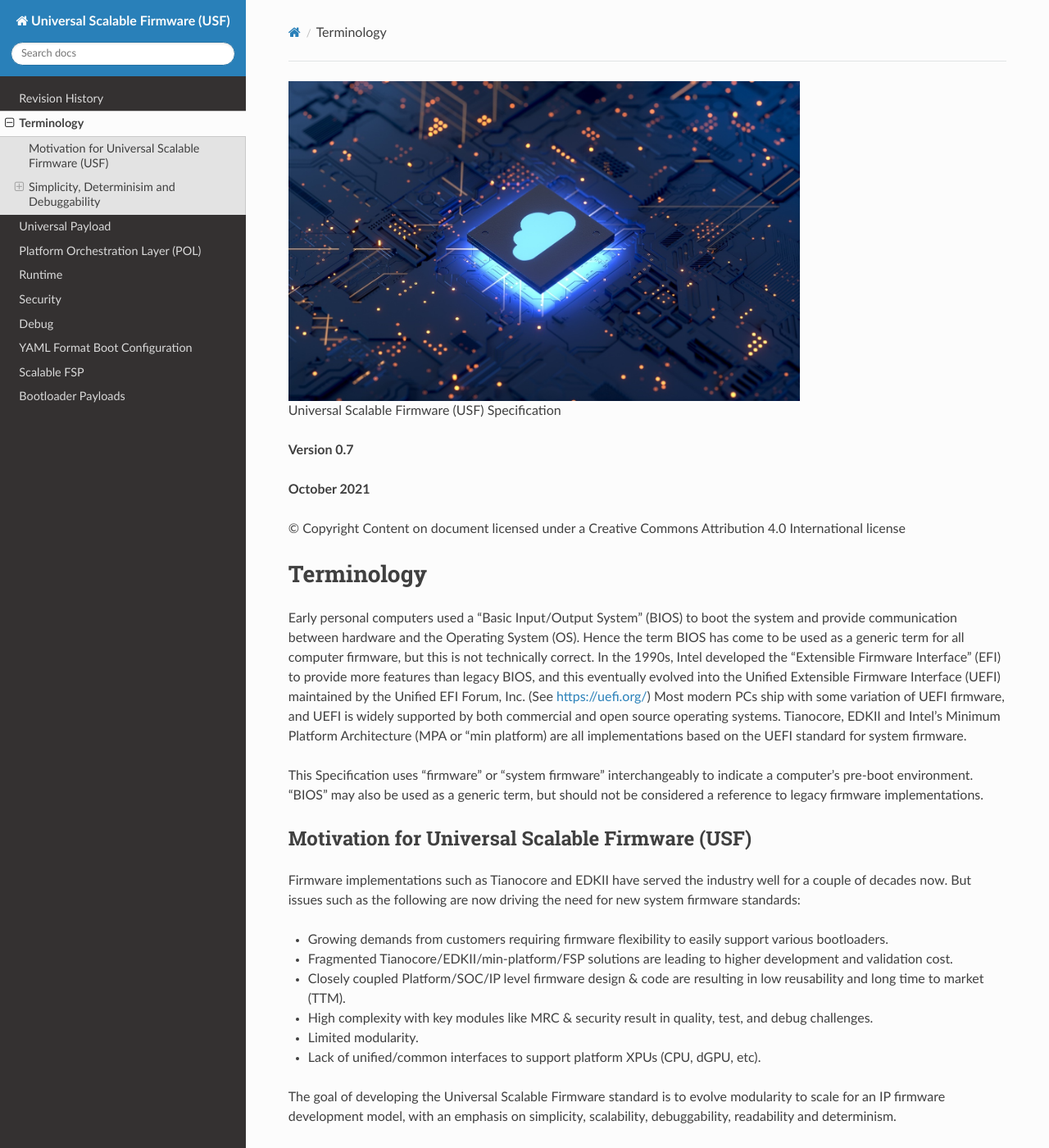
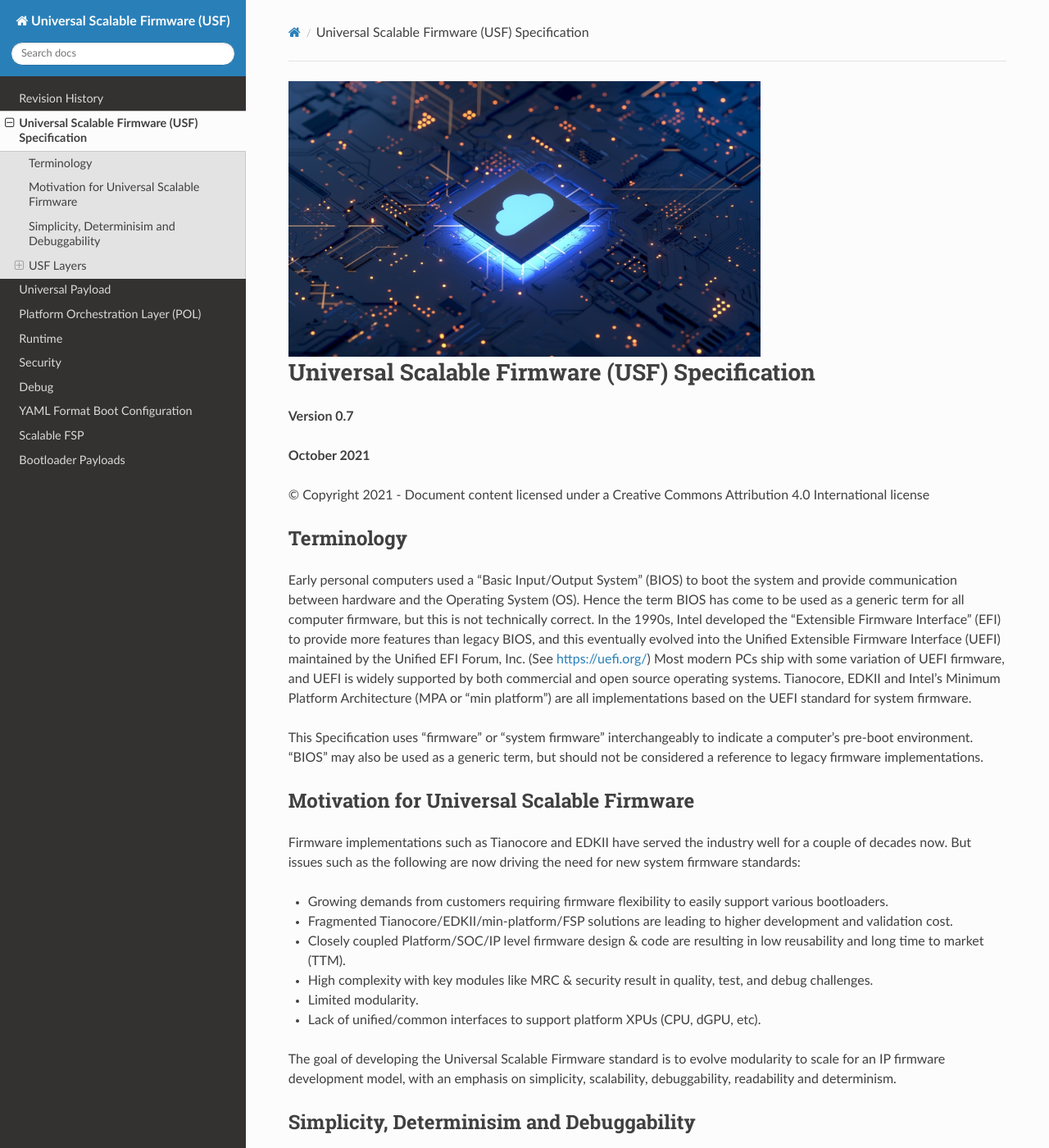
Before and after one commit to UniversalScalableFirmware/documentation, a Sphinx documentation site: the page built from source/1_terminology.rst, in a window 1280 px wide and 1400 px high. Shown: the whole window at 82% size. Built offline with Sphinx 7.4.7 and the Read the Docs theme 2.0.0, drawn with Linux system fonts in a browser that asks for light colours.

Commit message:
Formatting / cleanup
Formatting & proofreading cleanup.

```diff
--- a/source/1_terminology.rst
+++ b/source/1_terminology.rst
@@ -1,26 +1,28 @@
 .. image:: images/image1.jpeg
-   :width: 6.5in
-   :height: 4.0625in
+   :width: 6in
+   :height: 3.5in
 
+=================================================
 Universal Scalable Firmware (USF) Specification
+=================================================
 
 **Version 0.7**
 
 **October 2021**
 
-© Copyright Content on document licensed under a Creative Commons Attribution 4.0 International license
+© Copyright 2021 - Document content licensed under a Creative Commons Attribution 4.0 International license
 
 
 Terminology
 ===========
 
-Early personal computers used a "Basic Input/Output System" (BIOS) to boot the system and provide communication between hardware and the Operating System (OS). Hence the term BIOS has come to be used as a generic term for all computer firmware, but this is not technically correct. In the 1990s, Intel developed the "Extensible Firmware Interface" (EFI) to provide more features than legacy BIOS, and this eventually evolved into the Unified Extensible Firmware Interface (UEFI) maintained by the Unified EFI Forum, Inc. (See https://uefi.org/) Most modern PCs ship with some variation of UEFI firmware, and UEFI is widely supported by both commercial and open source operating systems. Tianocore, EDKII and Intel's Minimum Platform Architecture (MPA or "min platform) are all implementations based on the UEFI standard for system firmware.
+Early personal computers used a "Basic Input/Output System" (BIOS) to boot the system and provide communication between hardware and the Operating System (OS). Hence the term BIOS has come to be used as a generic term for all computer firmware, but this is not technically correct. In the 1990s, Intel developed the "Extensible Firmware Interface" (EFI) to provide more features than legacy BIOS, and this eventually evolved into the Unified Extensible Firmware Interface (UEFI) maintained by the Unified EFI Forum, Inc. (See https://uefi.org/) Most modern PCs ship with some variation of UEFI firmware, and UEFI is widely supported by both commercial and open source operating systems. Tianocore, EDKII and Intel's Minimum Platform Architecture (MPA or "min platform") are all implementations based on the UEFI standard for system firmware.
 
 This Specification uses "firmware" or "system firmware" interchangeably to indicate a computer's pre-boot environment. "BIOS" may also be used as a generic term, but should not be considered a reference to legacy firmware implementations.
 
 
-Motivation for Universal Scalable Firmware (USF)
---------------------------------------------------
+Motivation for Universal Scalable Firmware
+============================================
 
 Firmware implementations such as Tianocore and EDKII have served the industry well for a couple of decades now. But issues such as the following are now driving the need for new system firmware standards:
 
@@ -40,42 +42,44 @@ The goal of developing the Universal Scalable Firmware standard is to evolve mod
 
 
 Simplicity, Determinisim and Debuggability
----------------------------------------------
+============================================
 
 The three attributes of Simplicity, Determinism and Debuggability go together. Firmware plays a major role in debugging hardware, silicon features and various technologies (Security, Power Management, IO, Virtualization, RAS etc.) and should lend itself to readability and determining the sequence of operations by reading the source code. Firmware is the abstraction layer and it often times have to deal with unstable hardware and Silicon workarounds. A simple, debug (hardware debug, not just software) friendly infrastructure is called for.Today’s platform and SoC complexity calls for a model of replaceable IP Modules, with the associated FW components traveling with that IP.
+
+USF Layers
+============
 
 The layers of  Universal Scalable Firmware are described in the following diagram.
 
 .. image:: images/image2.jpg
    :alt: A picture containing graphical user interface
-   :width: 6.5in
-   :height: 6.85208in
+   :width: 6in
+   :height: 6.25in
 
 **Figure 1: USF stack**
 
 
 Starting from the top of this stack, we have the following items.
 
-
 OS Interfaces
-###############
+----------------
 
 These are well-known interfaces such as ACPI, UEFI, Kexec, or Multiboot, that provide a means to interact with pre-OS and runtimes.
 
 
 Universal Payload
-###################
+------------------
 
 Universal Payload API for different OS payloads (i.e., UEFI, LinuxBoot, ACRN embedded hypervisor), and support for various bootloaders (i.e., tianocore/EDKII, coreboot, slim bootloader, and u-boot.
 
 
 Platform Orchestration Layer (POL)
-###################################
+------------------------------------
 
 Simplified ACPI support, common libraries for various bootloaders & Rust language, standard binary configuration through YAML, support for FW attestation, authentication, measurement, and modern update.
 
 
 Scalable Firmware Support Package (sFSP)
-#########################################
+------------------------------------------
 
 Scalable Firmware Support Package (sFSP) support for 64-bit reset vector, SMM encapsulation, various domain modules, authentication, unified configuration, and SOC level validation.
```
